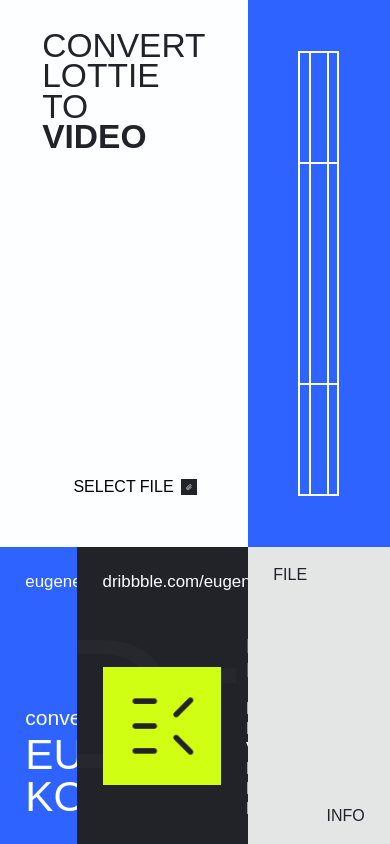
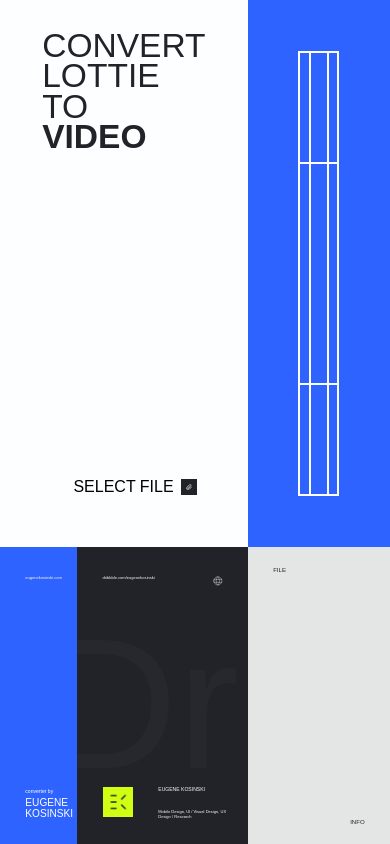
Before and after one commit to ekuiux/ConvertLottieToVideo, a React (Create React App) app in the folder client-react/: page / in a window 390 px wide. Built offline with nearby package versions, Linux system fonts and the light colour scheme; a web font is replaced by a local one.

Commit message:
Улучшены адаптивные стили для элементов в UploadLottieLayout, изменены размеры шрифтов и анимации, увеличено время удаления видео с 3 до 5 минут

```diff
--- a/client-react/src/styles/UploadLottieLayout.css
+++ b/client-react/src/styles/UploadLottieLayout.css
@@ -302,31 +302,31 @@ body {
 
 @keyframes animateHalfHeight {
   0% {
-    top: 25%;
-    bottom: 25%;
+    top: 30%;
+    bottom: 30%;
   }
   50% {
     top: 20%;
     bottom: 20%;
   }
   100% {
-    top: 25%;
-    bottom: 25%;
+    top: 30%;
+    bottom: 30%;
   }
 }
 
 @keyframes animateHalfWidth {
   0% {
-    left: 25%;
-    right: 25%;
+    left: 30%;
+    right: 30%;
   }
   50% {
     left: 20%;
     right: 20%;
   }
   100% {
-    left: 25%;
-    right: 25%;
+    left: 30%;
+    right: 30%;
   }
 }
 
@@ -392,7 +392,7 @@ h1 .video {
   position: absolute;
   top: calc(3vh - 2%); /* Учитывает паддинг родительского блока */
   left: 3vh;
-  font-size: var(--font-size-responsive); /* Заменено на переменную */
+  font-size: min(1.56vw, 3.6vh);
   font-weight: 100;
 }
 
@@ -400,7 +400,7 @@ h1 .video {
   position: absolute;
   bottom: calc(3vh - 2%);
   right: 3vh;
-  font-size: var(--font-size-responsive); /* Заменено на переменную */
+  font-size: min(1.56vw, 3.6vh);
   font-weight: 100;
 }
 
@@ -408,7 +408,7 @@ h1 .video {
   position: absolute;
   top: calc(3vh - 2%);
   left: 3vh;
-  font-size: 5vh;
+  font-size: min(2.6vw, 6vh);
   font-weight: 100;
   line-height: 1;
   text-transform: uppercase;
@@ -418,7 +418,7 @@ h1 .video {
   position: absolute;
   top: calc(6vh - 4%);
   left: 3vh;
-  font-size: 12vh;
+  font-size: min(6.5vw, 15vh);
   font-weight: 400;
   text-transform: uppercase;
 }
@@ -427,7 +427,7 @@ h1 .video {
   position: absolute;
   bottom: calc(3vh - 2%);
   right: 3vh;
-  font-size: 5vh;
+  font-size: min(2.6vw, 6vh);
   font-weight: 100;
   line-height: 1;
   text-transform: uppercase;
@@ -437,7 +437,7 @@ h1 .video {
   position: absolute;
   bottom: calc(6vh - 2%);
   right: 3vh;
-  font-size: 12vh;
+  font-size: min(6.5vw, 15vh);
   font-weight: 400;
   text-transform: uppercase;
 }
@@ -474,11 +474,13 @@ h1 .video {
   bottom: calc(3vh - 5%); /* Учитывает паддинги 5 блока */
   left: calc(3vh - 1%); /* Учитывает паддинги 5 блока */
   text-align: left; /* Прижать текст к левой стороне */
+  transform-origin: bottom left;
+  transition: transform 0.2s;
 }
 
 .download-text div:first-child {
   padding-left: 0.5%;
-  font-size: 5vh; /* Размер текста для FPS и веса */
+  font-size: min(2.6vw, 6vh); /* Размер текста для FPS и веса */
   margin-bottom: -1vh; /* Сокращение расстояния между текстом FPS/вес и DOWNLOAD */
 }
 
@@ -495,7 +497,7 @@ h1 .video {
 }
 
 .download-text div:last-child {
-  font-size: 10vh; /* Размер текста для DOWNLOAD */
+  font-size: min(5.2vw, 12vh);
   font-weight: 500;
 }
 
@@ -503,8 +505,8 @@ h1 .video {
   position: absolute;
   top: 3vh; /* Учитывает паддинги 5 блока */
   right: 3vh; /* Учитывает паддинги 5 блока */
-  width: 2.5vw;
-  height: 2.5vw;
+  width: min(2.5vw, 6vh);
+  height: min(2.5vw, 6vh);
   color: var(--color-dark);
 }
 
@@ -531,7 +533,7 @@ h1 .video {
 
 .link-text {
   text-align: left;
-  font-size: 2vh;
+  font-size: min(1.04vw, 2.4vh);
   color: var(--color-white);
   font-weight: 100;
 }
@@ -540,23 +542,25 @@ h1 .video {
   text-align: right;
   font-size: var(--font-size-responsive);
   color: var(--color-white);
-  width: 2.5vw;
-  height: 2.5vw;
+  width: min(2.5vw, 6vh);
+  height: min(2.5vw, 6vh);
 }
 
 .link-second-text {
   color: var(--color-white);
-  font-size: 2.5vh;
+  font-size: min(1.3vw, 3vh);
   font-weight: 100;
   position: absolute;
   bottom: 3vh;
   left: 3vh;
+  transform-origin: bottom left;
+  transition: transform 0.2s;
 }
 
 .link-second-text span {
   display: block; /* Добавлено для корректного применения отступов */
   font-weight: 500;
-  font-size: 5vh;
+  font-size: min(2.6vw, 6vh);
   text-transform: uppercase;
   line-height: 1;
   margin-top: 0.5vh; /* Увеличьте значение для большего расстояния */
@@ -584,29 +588,54 @@ a:hover .link-second-text span {
   align-items: center;
   justify-content: start;
   gap: 3vh;
+  transform-origin: bottom left;
+  transition: transform 0.2s;
 }
 
 .dark-box-image {
-  width: 14vh;
-  height: auto;
+  width: min(7.8vw, 18vh);
+  height: min(7.8vw, 18vh);
 }
 
 .dark-box-text {
   width: 50%; /* Настройте ширину текста по вашему усмотрению */
   color: var(--color-white);
-  font-size: 2vh;
+  font-size: min(1.04vw, 2.4vh);
   font-weight: 200;
 }
 
 .dark-box-text h5 {
   font-weight: 500;
-  font-size: 2.5vh;
+  font-size: min(1.3vw, 3vh);
   margin-bottom: 2vh;
   margin-top: 0;
   text-transform: uppercase;
 }
 
+/*
 .box-dark:hover .dribbble-text {
   opacity: 0.1;
   color: var(--color-blue);
 }
+*/
+
+a:hover .dark-box-content, a:hover .link-second-text, .download-button:hover .download-text {
+  transform: scale(1.1);
+  transform-origin: bottom left;
+  transition: transform 0.2s;
+}
+
+.upload-button:hover .icon,
+.convert-button:hover .icon,
+.fps-selector button:hover,
+.fps-selector button[title]:hover::after,
+.fps-selector button[data-tooltip]:hover::after,
+.download-button:hover .download-text div:last-child,
+a:hover .link-second-text span {
+  transition: 0.2s;
+}
+
+.download-text:hover,
+.link-second-text:hover {
+  transition: color 0.2s;
+}
```
Also changed, not shown: 2 other files (tests, documents, lock files or other folders).
